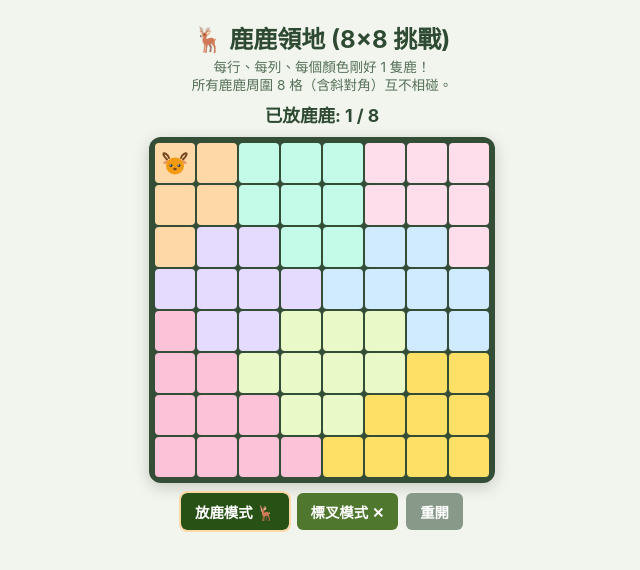
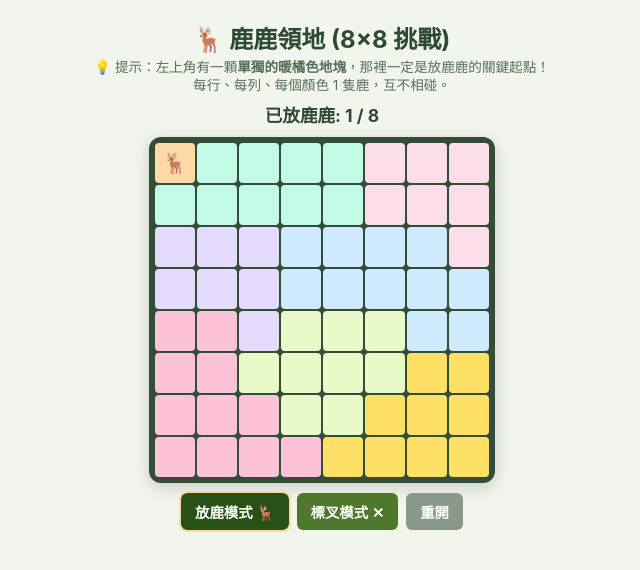
Before and after one commit to z883662/ruru-game-913, a plain HTML site: page index.html in a window 1280 px wide. Both pictures are taken after a click on the element 493 px from the left and 163 px from the top of the page. Shown: the whole page, without its empty margins (318-958 px from the left). Drawn offline with Linux system fonts and the light colour scheme.

Commit message:
Update index.html

```diff
--- a/index.html
+++ b/index.html
@@ -5,140 +5,271 @@
   <meta name="viewport" content="width=device-width, initial-scale=1.0, maximum-scale=1.0, user-scalable=no" />
   <title>鹿鹿領地拼圖 (8x8挑戰版)</title>
   <style>
-    * { box-sizing: border-box; touch-action: manipulation; }
+    * {
+      box-sizing: border-box;
+      touch-action: manipulation;
+    }
     body {
       font-family: -apple-system, BlinkMacSystemFont, "Segoe UI", Roboto, "Helvetica Neue", Arial, sans-serif;
-      display: flex; flex-direction: column; align-items: center;
-      background: #f2f5ed; color: #2e4a32; margin: 0; padding: 12px;
-      user-select: none; -webkit-user-select: none;
+      display: flex;
+      flex-direction: column;
+      align-items: center;
+      background: #f2f5ed;
+      color: #2e4a32;
+      margin: 0;
+      padding: 12px;
+      user-select: none;
+      -webkit-user-select: none;
     }
-    h1 { margin: 8px 0 4px; font-size: 1.5rem; }
-    .rules { font-size: 0.85rem; color: #557059; margin-bottom: 8px; text-align: center; line-height: 1.3; }
-    .status-bar { margin-bottom: 10px; font-size: 1.1rem; font-weight: bold; }
+    h1 {
+      margin: 8px 0 4px;
+      font-size: 1.5rem;
+    }
+    .rules {
+      font-size: 0.85rem;
+      color: #557059;
+      margin-bottom: 8px;
+      text-align: center;
+      line-height: 1.3;
+    }
+    .status-bar {
+      margin-bottom: 10px;
+      font-size: 1.1rem;
+      font-weight: bold;
+    }
     #board-container {
-      background: #334d36; padding: 6px; border-radius: 12px;
+      background: #334d36;
+      padding: 6px;
+      border-radius: 12px;
       box-shadow: 0 4px 16px rgba(0,0,0,0.18);
     }
     #board {
-      display: grid; grid-template-columns: repeat(8, 40px);
-      grid-template-rows: repeat(8, 40px); gap: 2px;
+      display: grid;
+      grid-template-columns: repeat(8, 40px);
+      grid-template-rows: repeat(8, 40px);
+      gap: 2px;
     }
     .cell {
-      width: 40px; height: 40px; display: flex; align-items: center;
-      justify-content: center; font-size: 22px; cursor: pointer;
-      border-radius: 4px; background: #fff; transition: transform 0.05s;
+      width: 40px;
+      height: 40px;
+      display: flex;
+      align-items: center;
+      justify-content: center;
+      font-size: 20px;
+      cursor: pointer;
+      border-radius: 4px;
+      background: #fff;
+      transition: transform 0.05s;
     }
-    .cell:active { transform: scale(0.92); }
-    .zone-0 { background-color: #ffd8a8; }
-    .zone-1 { background-color: #c3fae8; }
-    .zone-2 { background-color: #ffdeeb; }
-    .zone-3 { background-color: #e5dbff; }
-    .zone-4 { background-color: #d0ebff; }
-    .zone-5 { background-color: #fcc2d7; }
-    .zone-6 { background-color: #e9fac8; }
-    .zone-7 { background-color: #ffe066; }
-    .cross { color: #7b8f7e; font-size: 18px; font-weight: bold; line-height: 1; }
-    .deer-icon { width: 32px; height: 32px; pointer-events: none; }
-    .msg { margin-top: 10px; font-size: 0.95rem; min-height: 24px; font-weight: bold; text-align: center; }
-    .tool-bar { display: flex; gap: 8px; margin-top: 10px; }
+    .cell:active {
+      transform: scale(0.92);
+    }
+
+    /* 8 種色塊區域 (0~7) */
+    .zone-0 { background-color: #ffd8a8; } /* 暖橘 (左上角單獨1格，必放鹿鹿！) */
+    .zone-1 { background-color: #c3fae8; } /* 薄荷綠 */
+    .zone-2 { background-color: #ffdeeb; } /* 櫻花粉 */
+    .zone-3 { background-color: #e5dbff; } /* 薰衣紫 */
+    .zone-4 { background-color: #d0ebff; } /* 晴空藍 */
+    .zone-5 { background-color: #fcc2d7; } /* 桃紅 */
+    .zone-6 { background-color: #e9fac8; } /* 奇異果綠 */
+    .zone-7 { background-color: #ffe066; } /* 亮黃 */
+
+    .cross {
+      color: #7b8f7e;
+      font-size: 18px;
+      font-weight: bold;
+      line-height: 1;
+    }
+    .deer-img {
+      width: 34px;
+      height: 34px;
+      object-fit: contain;
+      pointer-events: none;
+    }
+
+    .msg {
+      margin-top: 10px;
+      font-size: 0.95rem;
+      min-height: 24px;
+      font-weight: bold;
+      text-align: center;
+    }
+    .tool-bar {
+      display: flex;
+      gap: 8px;
+      margin-top: 10px;
+    }
     .btn {
-      padding: 8px 14px; background: #4f772d; color: white;
-      border: none; border-radius: 6px; font-size: 0.9rem;
-      cursor: pointer; font-weight: bold;
+      padding: 8px 14px;
+      background: #4f772d;
+      color: white;
+      border: none;
+      border-radius: 6px;
+      font-size: 0.9rem;
+      cursor: pointer;
+      font-weight: bold;
     }
-    .btn.active { background: #285215; outline: 2px solid #ffd8a8; }
-    .btn-reset { background: #88998a; }
+    .btn.active {
+      background: #285215;
+      outline: 2px solid #ffd8a8;
+    }
+    .btn-reset {
+      background: #88998a;
+    }
   </style>
 </head>
 <body>
+
   <h1>🦌 鹿鹿領地 (8×8 挑戰)</h1>
-  <div class="rules">每行、每列、每個顏色剛好 1 隻鹿！<br>所有鹿鹿周圍 8 格（含斜對角）互不相碰。</div>
+  <div class="rules">
+    💡 提示：左上角有一顆<strong>單獨的暖橘色地塊</strong>，那裡一定是放鹿鹿的關鍵起點！<br>
+    每行、每列、每個顏色 1 隻鹿，互不相碰。
+  </div>
   <div class="status-bar" id="counter">已放鹿鹿: 0 / 8</div>
-  <div id="board-container"><div id="board"></div></div>
+
+  <div id="board-container">
+    <div id="board"></div>
+  </div>
+
   <div class="tool-bar">
     <button class="btn active" id="mode-deer" onclick="setMode(2)">放鹿模式 🦌</button>
     <button class="btn" id="mode-cross" onclick="setMode(1)">標叉模式 ✕</button>
     <button class="btn btn-reset" onclick="resetGame()">重開</button>
   </div>
+
   <div class="msg" id="msg"></div>
+
   <script>
     const N = 8;
+
+    // 🌟 在這裡替換你的鹿鹿圖片網址或檔名（若上傳 deer.png 到倉庫，直接寫 "deer.png"）
+    const DEER_IMAGE_URL = "deer.png";
+
+    // 8x8 色塊地圖：
+    // 注意看 [0][0] 是獨立的「0」，全盤只有這一格是區域 0！
     const colorMap = [
-      [0, 0, 1, 1, 1, 2, 2, 2],
-      [0, 0, 1, 1, 1, 2, 2, 2],
-      [0, 3, 3, 1, 1, 4, 4, 2],
-      [3, 3, 3, 3, 4, 4, 4, 4],
-      [5, 3, 3, 6, 6, 6, 4, 4],
+      [0, 1, 1, 1, 1, 2, 2, 2],
+      [1, 1, 1, 1, 1, 2, 2, 2],
+      [3, 3, 3, 4, 4, 4, 4, 2],
+      [3, 3, 3, 4, 4, 4, 4, 4],
+      [5, 5, 3, 6, 6, 6, 4, 4],
       [5, 5, 6, 6, 6, 6, 7, 7],
       [5, 5, 5, 6, 6, 7, 7, 7],
       [5, 5, 5, 5, 7, 7, 7, 7]
     ];
+
+    // 0: 空白, 1: ✕, 2: 鹿鹿
     let boardState = Array.from({ length: N }, () => Array(N).fill(0));
-    let currentMode = 2;
-    const DEER_SVG = `<svg class="deer-icon" viewBox="0 0 64 64" fill="none"><path d="M20 22C18 14 11 12 9 13C8 17 12 21 16 25" stroke="#78471f" stroke-width="4" stroke-linecap="round"/><path d="M44 22C46 14 53 12 55 13C56 17 52 21 48 25" stroke="#78471f" stroke-width="4" stroke-linecap="round"/><ellipse cx="14" cy="30" rx="6" ry="3" transform="rotate(-30 14 30)" fill="#e59866"/><ellipse cx="50" cy="30" rx="6" ry="3" transform="rotate(30 50 30)" fill="#e59866"/><ellipse cx="32" cy="38" rx="18" ry="17" fill="#f39c12"/><circle cx="24" cy="37" r="3" fill="#2c3e50"/><circle cx="40" cy="37" r="3" fill="#2c3e50"/><circle cx="23" cy="36" r="1" fill="#ffffff"/><circle cx="39" cy="36" r="1" fill="#ffffff"/><ellipse cx="32" cy="44" rx="3.5" ry="2.5" fill="#78471f"/></svg>`;
+    let currentMode = 2; // 預設放鹿模式
+
     const boardEl = document.getElementById("board");
     const counterEl = document.getElementById("counter");
     const msgEl = document.getElementById("msg");
+
     function renderBoard() {
       boardEl.innerHTML = "";
       let deerCount = 0;
+
       for (let r = 0; r < N; r++) {
         for (let c = 0; c < N; c++) {
           const cell = document.createElement("div");
           cell.className = `cell zone-${colorMap[r][c]}`;
-          if (boardState[r][c] === 1) cell.innerHTML = `<span class="cross">✕</span>`;
-          else if (boardState[r][c] === 2) { cell.innerHTML = DEER_SVG; deerCount++; }
+
+          if (boardState[r][c] === 1) {
+            cell.innerHTML = `<span class="cross">✕</span>`;
+          } else if (boardState[r][c] === 2) {
+            // 建立鹿鹿圖片標籤
+            const img = document.createElement("img");
+            img.src = DEER_IMAGE_URL;
+            img.className = "deer-img";
+            img.alt = "鹿鹿";
+            // 萬一圖片載入失敗時的文字備案
+            img.onerror = () => { img.outerHTML = "🦌"; };
+            cell.appendChild(img);
+            deerCount++;
+          }
+
           cell.addEventListener("click", () => onCellClick(r, c));
-          cell.addEventListener("contextmenu", (e) => { e.preventDefault(); toggleCross(r, c); });
+          cell.addEventListener("contextmenu", (e) => {
+            e.preventDefault();
+            toggleCross(r, c);
+          });
+
           boardEl.appendChild(cell);
         }
       }
+
       counterEl.textContent = `已放鹿鹿: ${deerCount} / ${N}`;
       validateGame(deerCount);
     }
+
     function setMode(mode) {
       currentMode = mode;
       document.getElementById("mode-deer").className = mode === 2 ? "btn active" : "btn";
       document.getElementById("mode-cross").className = mode === 1 ? "btn active" : "btn";
     }
+
     function onCellClick(r, c) {
       msgEl.textContent = "";
-      if (currentMode === 2) boardState[r][c] = (boardState[r][c] === 2) ? 0 : 2;
-      else { toggleCross(r, c); return; }
+      if (currentMode === 2) {
+        boardState[r][c] = (boardState[r][c] === 2) ? 0 : 2;
+      } else {
+        toggleCross(r, c);
+        return;
+      }
       renderBoard();
     }
+
     function toggleCross(r, c) {
       boardState[r][c] = (boardState[r][c] === 1) ? 0 : 1;
       renderBoard();
     }
+
     function validateGame(deerCount) {
       if (deerCount !== N) return;
+
       const deers = [];
       for (let r = 0; r < N; r++) {
         for (let c = 0; c < N; c++) {
           if (boardState[r][c] === 2) deers.push({ r, c, zone: colorMap[r][c] });
         }
       }
+
       const rows = new Set(), cols = new Set(), zones = new Set();
+
       for (let i = 0; i < deers.length; i++) {
         const { r, c, zone } = deers[i];
+
         if (rows.has(r) || cols.has(c) || zones.has(zone)) {
-          msgEl.style.color = "#d9381e"; msgEl.textContent = "⚠️ 有鹿鹿在同一直排、橫排或同色塊內撞角囉！"; return;
+          msgEl.style.color = "#d9381e";
+          msgEl.textContent = "⚠️ 有鹿鹿在同一直排、橫排或同色塊內撞角囉！";
+          return;
         }
-        rows.add(r); cols.add(c); zones.add(zone);
+        rows.add(r);
+        cols.add(c);
+        zones.add(zone);
+
         for (let j = i + 1; j < deers.length; j++) {
           const other = deers[j];
           if (Math.abs(r - other.r) <= 1 && Math.abs(c - other.c) <= 1) {
-            msgEl.style.color = "#d9381e"; msgEl.textContent = "⚠️ 鹿鹿靠太近，鹿角相互碰到了！"; return;
+            msgEl.style.color = "#d9381e";
+            msgEl.textContent = "⚠️ 鹿鹿靠太近，鹿角相互碰到了！";
+            return;
           }
         }
       }
-      msgEl.style.color = "#1e7e34"; msgEl.textContent = "👑 厲害！8x8 困難領地完全破解！太神了！";
+
+      msgEl.style.color = "#1e7e34";
+      msgEl.textContent = "👑 恭喜過關！每隻鹿鹿都找到自己的專屬草地了！";
     }
+
     function resetGame() {
       boardState = Array.from({ length: N }, () => Array(N).fill(0));
-      msgEl.textContent = ""; renderBoard();
+      msgEl.textContent = "";
+      renderBoard();
     }
+
     window.onload = renderBoard;
   </script>
 </body>
```
